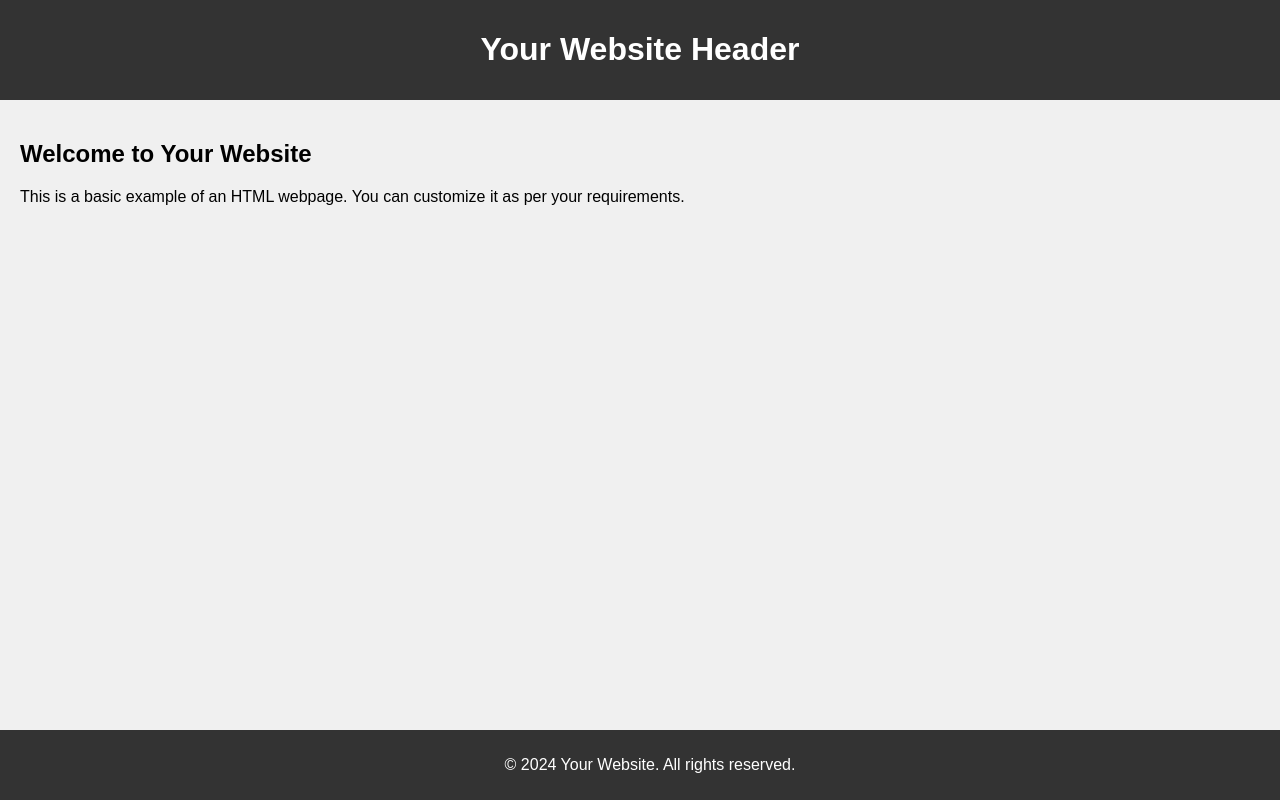
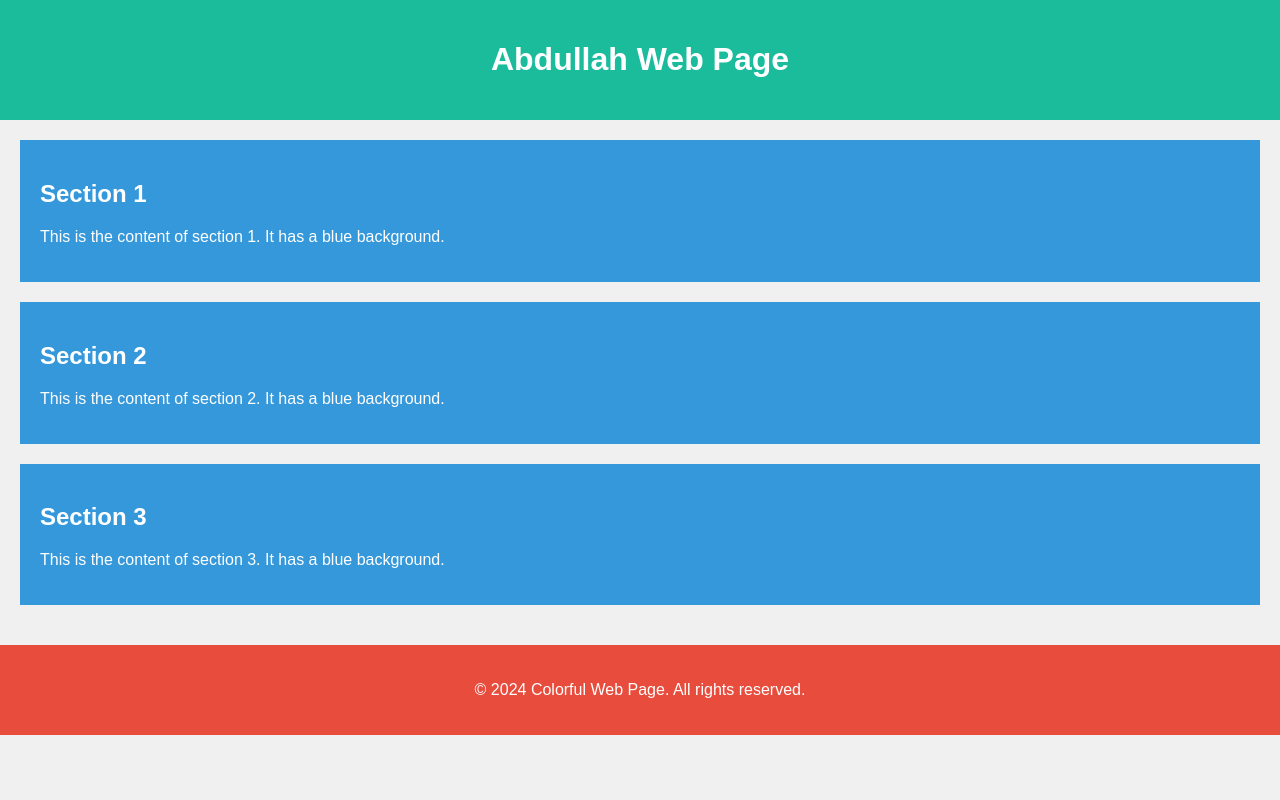
Before and after one commit to Abdullah161012/Nafi, a website: page src/index.html in a window 1280 px wide. Drawn offline with Linux system fonts and the light colour scheme.

Commit message:
Update index.html

```diff
--- a/src/index.html
+++ b/src/index.html
@@ -3,9 +3,8 @@
 <head>
     <meta charset="UTF-8">
     <meta name="viewport" content="width=device-width, initial-scale=1.0">
-    <title>Your Page Title</title>
+    <title>Colorful Web Page</title>
     <style>
-        /* CSS styles can be added here or in a separate CSS file */
         body {
             font-family: Arial, sans-serif;
             margin: 0;
@@ -13,35 +12,48 @@
             background-color: #f0f0f0;
         }
         header {
-            background-color: #333;
+            background-color: #1abc9c;
             color: #fff;
-            padding: 10px;
+            padding: 20px;
             text-align: center;
         }
         main {
             padding: 20px;
         }
+        section {
+            background-color: #3498db;
+            color: #fff;
+            padding: 20px;
+            margin-bottom: 20px;
+        }
         footer {
-            background-color: #333;
+            background-color: #e74c3c;
             color: #fff;
-            padding: 10px;
+            padding: 20px;
             text-align: center;
-            position: fixed;
-            bottom: 0;
-            width: 100%;
         }
     </style>
 </head>
 <body>
     <header>
-        <h1>Your Website Header</h1>
+        <h1>Abdullah Web Page</h1>
     </header>
     <main>
-        <h2>Welcome to Your Website</h2>
-        <p>This is a basic example of an HTML webpage. You can customize it as per your requirements.</p>
+        <section>
+            <h2>Section 1</h2>
+            <p>This is the content of section 1. It has a blue background.</p>
+        </section>
+        <section>
+            <h2>Section 2</h2>
+            <p>This is the content of section 2. It has a blue background.</p>
+        </section>
+        <section>
+            <h2>Section 3</h2>
+            <p>This is the content of section 3. It has a blue background.</p>
+        </section>
     </main>
     <footer>
-        <p>&copy; 2024 Your Website. All rights reserved.</p>
+        <p>&copy; 2024 Colorful Web Page. All rights reserved.</p>
     </footer>
 </body>
 </html>
```
